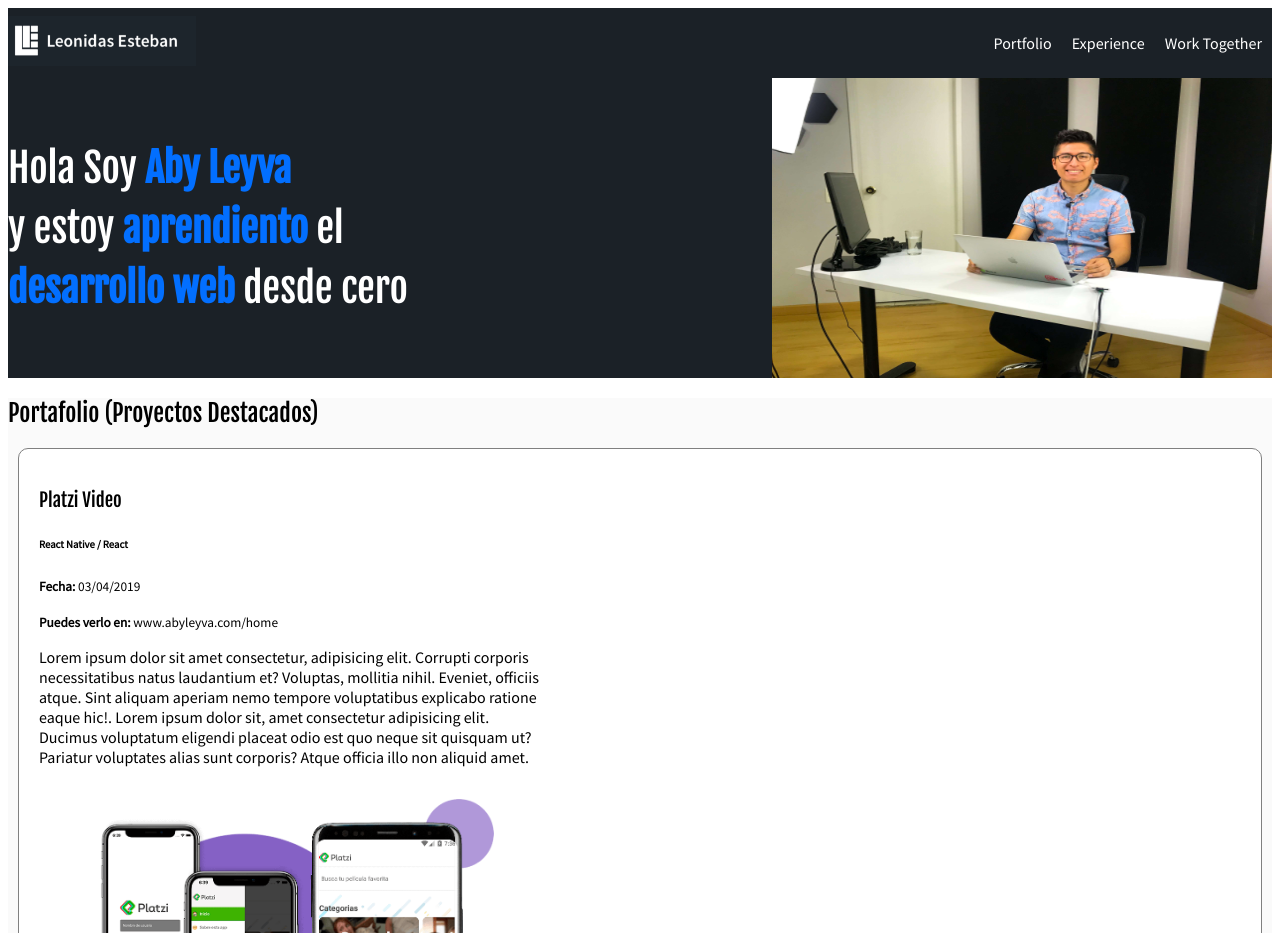
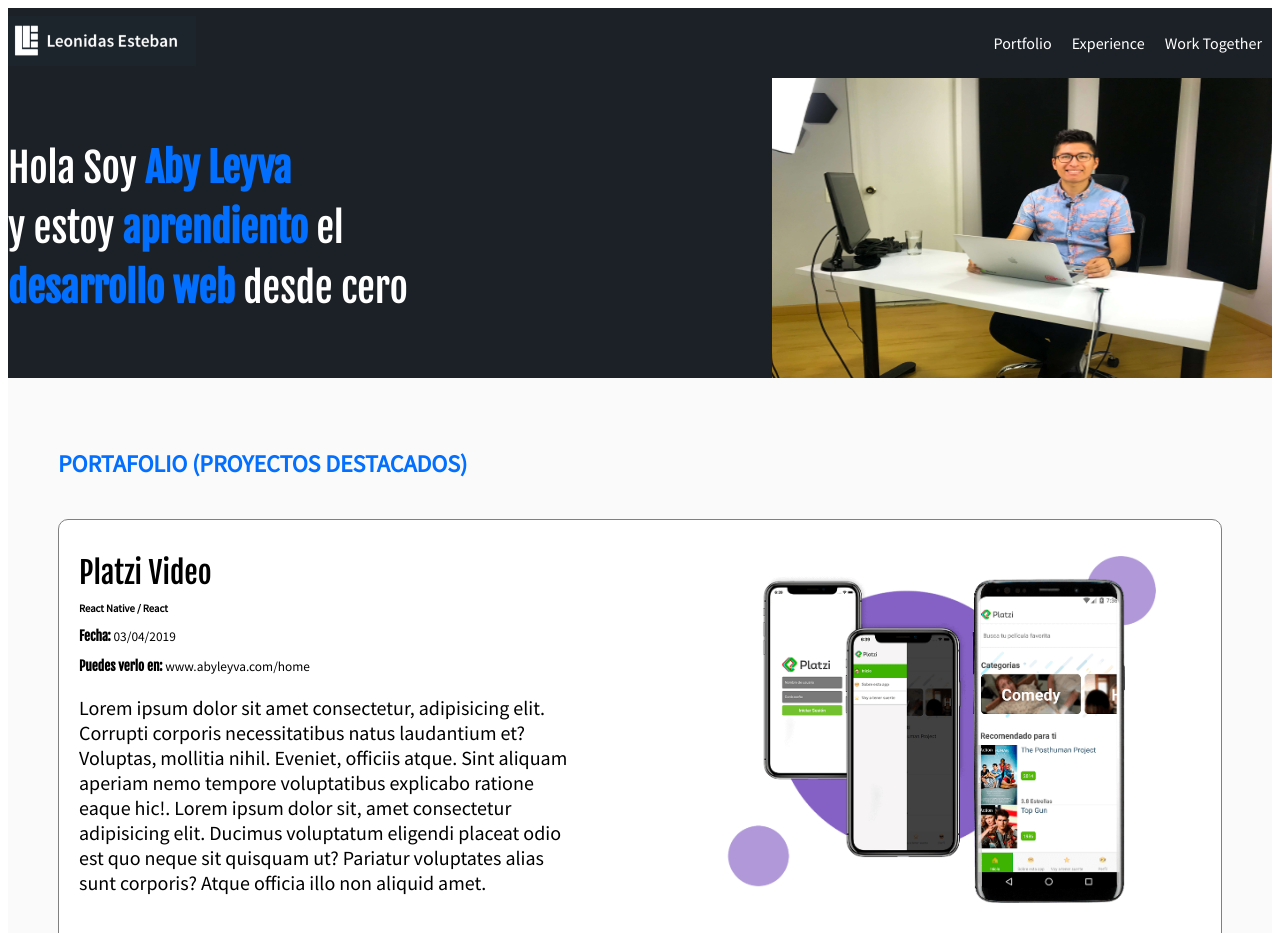
Before and after one commit to abyleyva/Desarrolloweb, a plain HTML site: page index.html in a window 1280 px wide. Shown: the top 933 px of the page. Drawn offline with Linux system fonts and the light colour scheme.

Commit message:
Agregando estilos CSS a nuestro seccion de proyectos / portafolios destacados

```diff
--- a/css/styles.css
+++ b/css/styles.css
@@ -39,9 +39,16 @@
 }
 
 h1 strong {
-    color: #026fff
+    color: #026fff;
 }
-
+h2 {
+    color: #026fff;
+    text-transform: uppercase;
+    font-family: 'Source Sans Pro',sans-serif;
+    font-weight: bold;
+    font-size: 24px;
+    margin-bottom: 40px;
+}
 header {
     background-color: #1b2127;
     color: white;
@@ -100,6 +107,7 @@
 
 .portfolio {
     background: #fafafa;
+    padding: 50px;
 }
 
 .project {
@@ -107,12 +115,31 @@
     border-color: gray;
     border-width: 1px;
     border-style: solid;
-    margin: 10px;
+    /* margin: 10px; */
     margin-bottom: 15px;
     padding: 20px;
     background: white;
+    display: flex;
+    align-items: center;
+    justify-content:  space-between;
+}
+.project-course,
+.project-date,
+.project-url {
+    margin: 10px 0;
+}
+.project-description {
+    font-size: 20px;
+}
+.project strong {
+    font-family: 'Fjalla One', sans-serif;
 }
 
+.project-title {
+    font-size: 30px;
+    margin-top: 0px;
+    margin-bottom: 10px;
+}
 .project-details {
     width: 500px;
     border-top: 50px, solid, red;
--- a/index.html
+++ b/index.html
@@ -32,7 +32,7 @@
         <h2>Portafolio (Proyectos Destacados)</h2>
         <article class="project">
             <div class="project-details">
-                <h3 class="project-tittle">Platzi Video</h3>
+                <h3 class="project-title">Platzi Video</h3>
                 <h6 class="project-course">React Native / React</h6>
                 <p class="project-date"><small><strong>Fecha:</strong> 03/04/2019</small></p>
                 <p class="project-url"><small><strong>Puedes verlo en:</strong> www.abyleyva.com/home</small></p>
@@ -49,7 +49,7 @@
         </article>
         <article class="project">
             <div class="project-details">
-                <h3 class="project-tittle">Platzi Video 2</h3>
+                <h3 class="project-title">Platzi Video 2</h3>
                 <h6 class="project-course">React Native 2 / React</h6>
                 <p class="project-date"><small><strong>Fecha:</strong> 03/04/2019</small></p>
                 <p class="project-url"><small><strong>Puedes verlo en:</strong> www.abyleyva.com/home</small></p>
```
